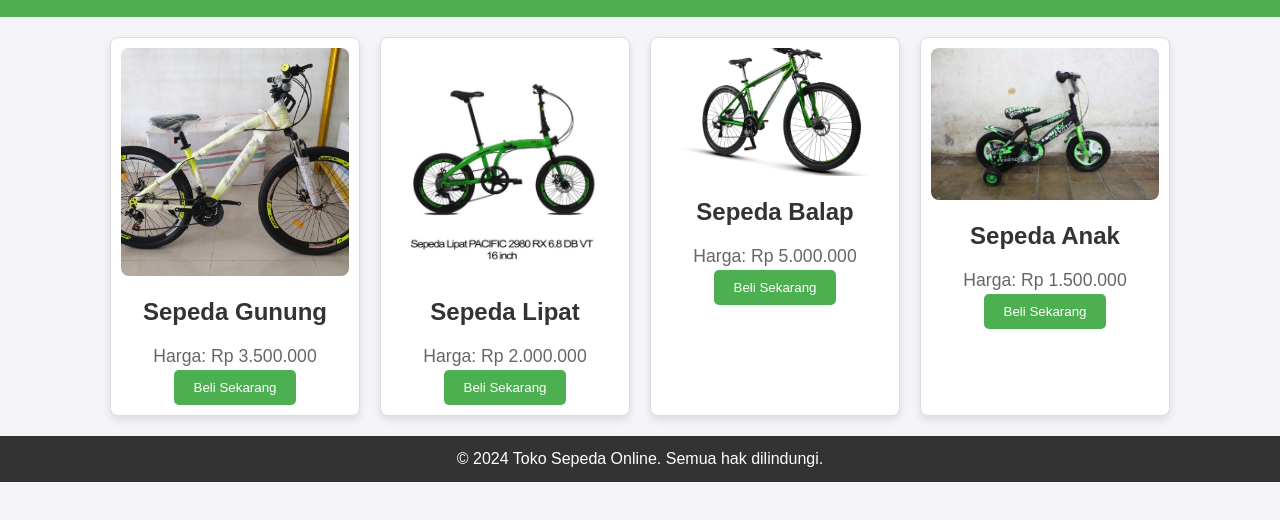
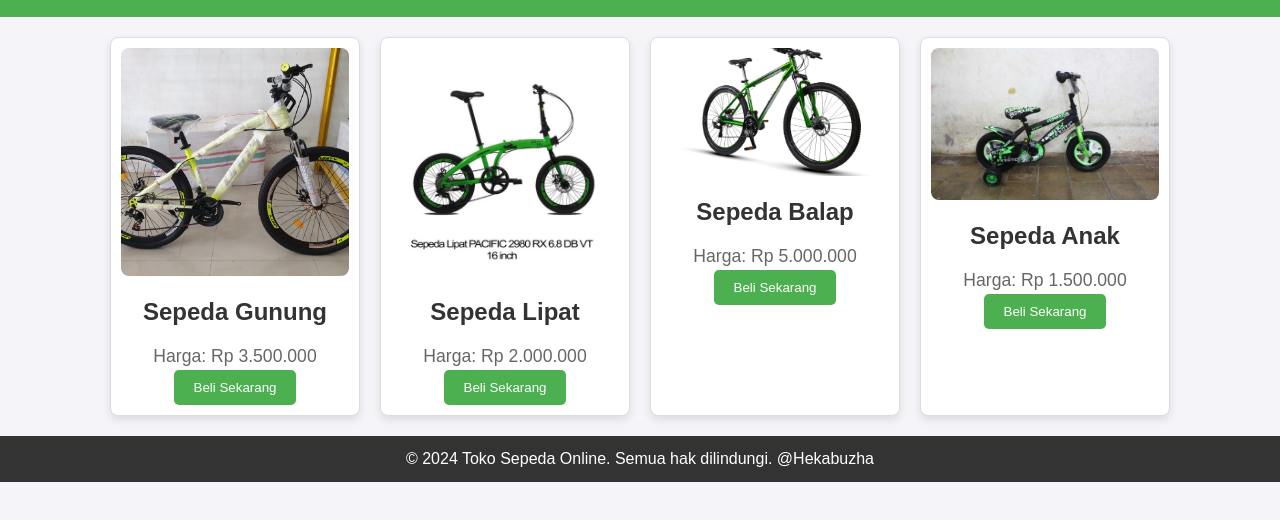
Before and after one commit to Riskihekabuzha/PAW_Website_Penjualan_Sepeda, a plain HTML site: page index.html in a window 1280 px wide. Shown: the part 100-620 px from the top of the page. Drawn offline with Linux system fonts and the light colour scheme.

Commit message:
Update index.html

```diff
--- a/index.html
+++ b/index.html
@@ -47,7 +47,7 @@
 
     <!-- Footer -->
     <footer>
-        <p>&copy; 2024 Toko Sepeda Online. Semua hak dilindungi.</p>
+        <p>&copy; 2024 Toko Sepeda Online. Semua hak dilindungi. @Hekabuzha</p>
     </footer>
 
     <!-- Script untuk Service Worker -->
```
